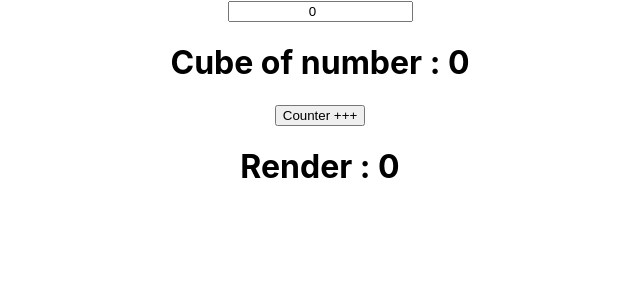
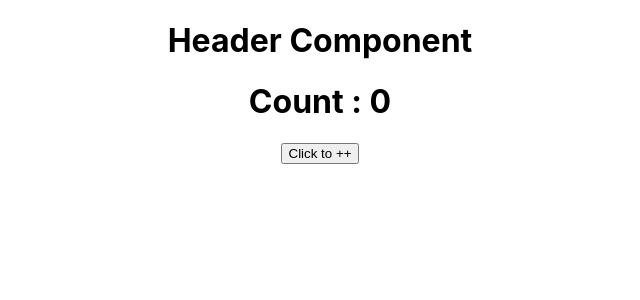
Before and after one commit to venuchilukala/react_hooks, a React (Create React App) app: page / in a window 1280 px wide. Shown: the top 300 px of the page, without its empty margins (320-960 px from the left). Built offline with nearby package versions, Linux system fonts and the light colour scheme; the HTML template or start-up script is replaced by a standard one.

Commit message:
useCallback

```diff
--- a/src/App.js
+++ b/src/App.js
@@ -1,35 +1,60 @@
 import './App.css';
-// --------------------------useMemo Hook ------------------------------
-import React, {useMemo, useState} from 'react'
+// -----------------------useCallback Hook -----------------------
+import React, { useCallback, useState } from 'react'
+import Header from './components/Header';
 
 const App = () => {
-  const [number, setNmber] = useState(0)
-  const [counter, setCounter] = useState(0)
+  const [count, setCount] = useState(0)
 
-  function cubeOfNum(num){
-    console.log('calculation done!')
-    return Math.pow(num, 3)
-  }
+  // const newFn = () =>{} Here every it render this function produces a different instance so it render every time
 
-  // const result = cubeOfNum(number) //this function call everytime when component render
-  // but we need to call only when number changes
-  // So we use useMemo which will change only when there dependencies updates
-  const result = useMemo(()=>{return cubeOfNum(number)},[number])
+  const newFn = useCallback(()=>{}, [])
 
   return (
     <div>
-      <>
-      <input type="number" value={number} onChange={(e)=>{setNmber((e.target.value))}} />
-      <h1>Cube of number : {result}</h1>
-
-      <button onClick={()=>setCounter(counter => counter+1)}>Counter +++</button>
-      <h1>Render : {counter}</h1>
-      </>
+      <Header newFn={newFn}/>
+      <h1>Count : {count}</h1>
+      <button onClick={()=>setCount(count=>count+1)}>Click to ++</button>
     </div>
   )
 }
 
 export default App
+
+
+
+
+// --------------------------useMemo Hook ------------------------------
+// import React, {useMemo, useState} from 'react'
+
+// const App = () => {
+//   const [number, setNmber] = useState(0)
+//   const [counter, setCounter] = useState(0)
+
+//   function cubeOfNum(num){
+//     console.log('calculation done!')
+//     return Math.pow(num, 3)
+//   }
+
+//   // const result = cubeOfNum(number) //this function call everytime when component render
+//   // but we need to call only when number changes
+//   // So we use useMemo which will change only when there dependencies updates
+//   const result = useMemo(()=>{return cubeOfNum(number)},[number])
+
+//   return (
+//     <div>
+//       <>
+//       <input type="number" value={number} onChange={(e)=>{setNmber((e.target.value))}} />
+//       <h1>Cube of number : {result}</h1>
+
+//       <button onClick={()=>setCounter(counter => counter+1)}>Counter +++</button>
+//       <h1>Render : {counter}</h1>
+//       </>
+//     </div>
+//   )
+// }
+
+// export default App
 
 
 //---------------------------useRef Hook ----------------------------------
--- /dev/null
+++ b/src/components/Header.js
@@ -0,0 +1,13 @@
+import React from 'react'
+
+const Header = () => {
+    console.log('Header rendered')
+
+    return (
+        <div>
+            <h1>Header Component</h1>
+        </div>
+    )
+}
+
+export default React.memo(Header);
```
